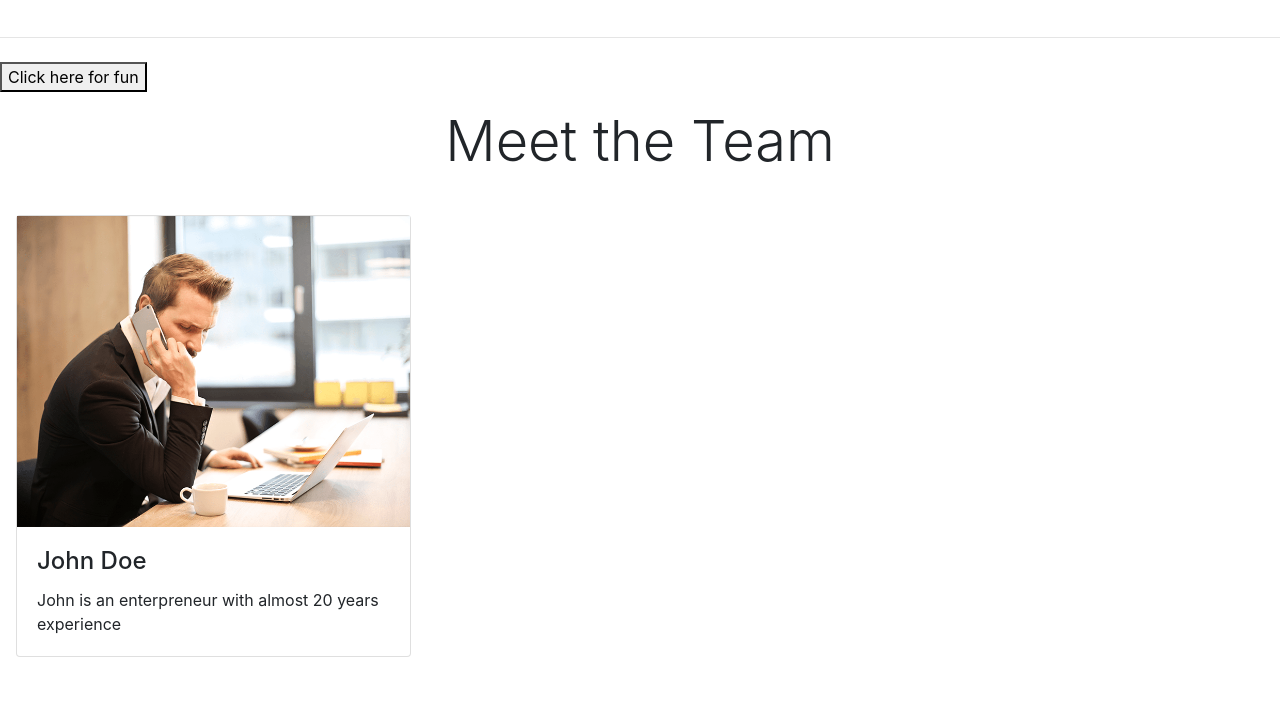
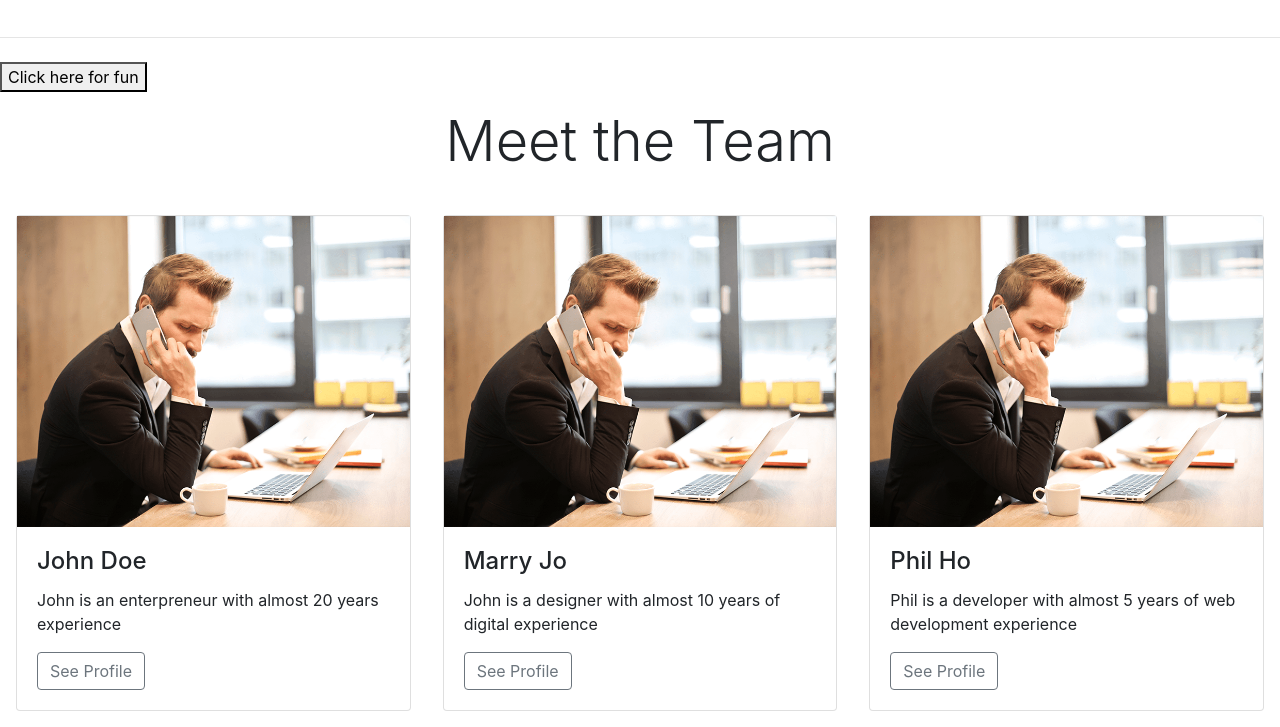
Before and after one commit to abeerzehra/BootStrap_Basics, a plain HTML site: page index.html in a window 1280 px wide. Shown: the part 1579-2306 px from the top of the page. Before the commit the page ends 2252 px from the top, so only its background shows below. Drawn offline with nearby package versions, Linux system fonts and the light colour scheme.

Commit message:
Developer added

```diff
--- a/index.html
+++ b/index.html
@@ -180,9 +180,33 @@
 				<div class="card-body">
 					<h4 class="card-title">John Doe</h4>
 					<p class="card-text">John is an enterpreneur with almost 20 years experience</p>
+					<a href="#" class="btn btn-outline-secondary">See Profile</a>
 				</div>
 			</div>
 		</div>
+
+		<div class="col-md-4">
+			<div class="card">
+				<img class="card-imd-top" src="img/team1.png">
+				<div class="card-body">
+					<h4 class="card-title">Marry Jo</h4>
+					<p class="card-text">John is a designer with almost 10 years of digital experience</p>
+					<a href="#" class="btn btn-outline-secondary">See Profile</a>
+				</div>
+			</div>
+		</div>
+
+		<div class="col-md-4">
+			<div class="card">
+				<img class="card-imd-top" src="img/team1.png">
+				<div class="card-body">
+					<h4 class="card-title">Phil Ho</h4>
+					<p class="card-text">Phil is a developer with almost 5 years of web development experience</p>
+					<a href="#" class="btn btn-outline-secondary">See Profile</a>
+				</div>
+			</div>
+		</div>
+
 	</div>
 </div>
 
```
